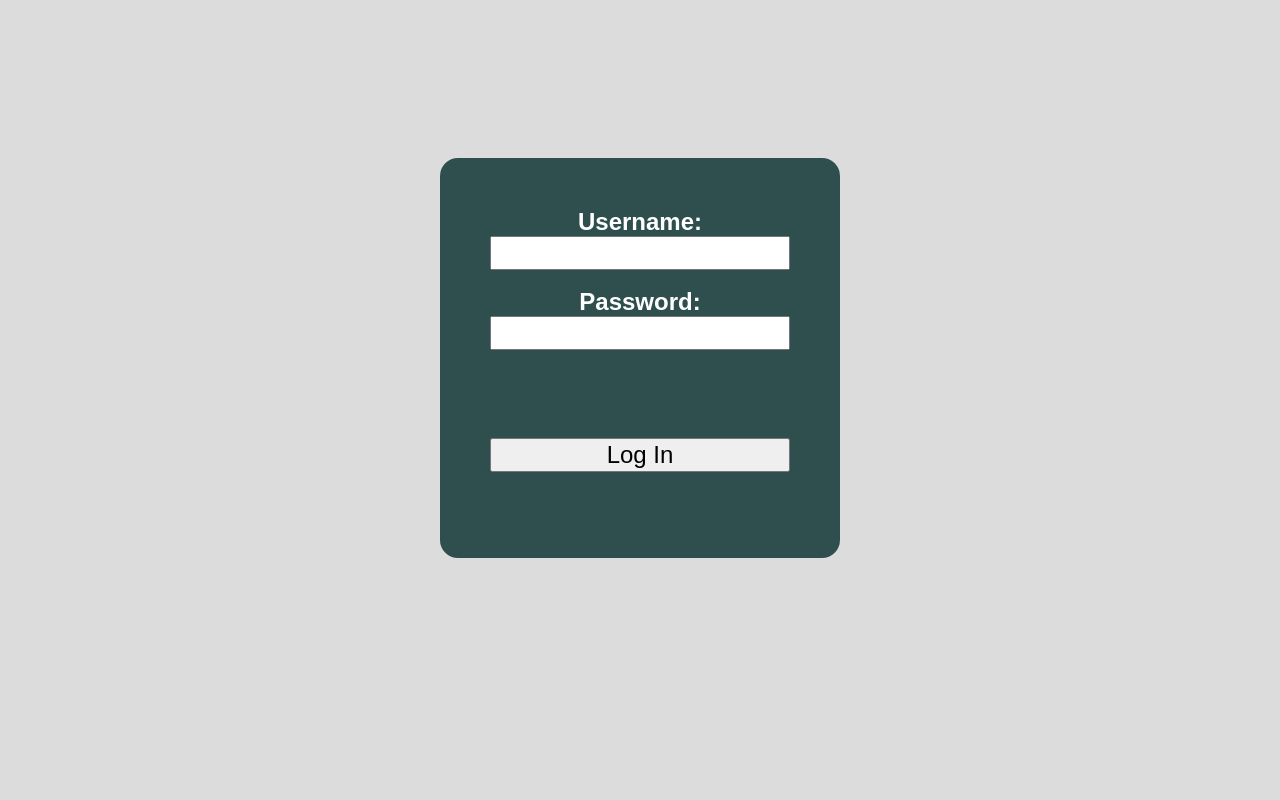
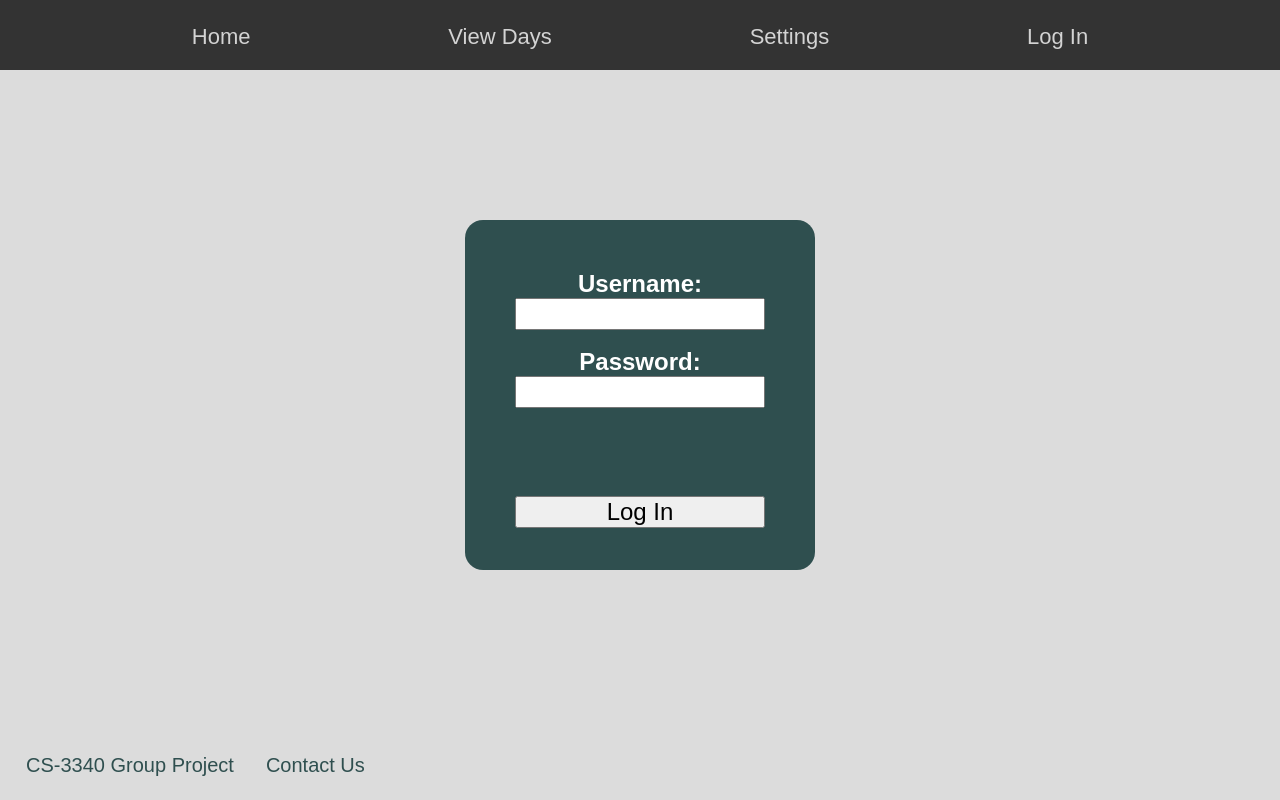
Before and after one commit to alexb192/95E18A186B127, a PHP site: page /login.php in a window 1280 px wide. Run offline with PHP 8.4, Linux system fonts and the light colour scheme.

Commit message:
login page adjusted

```diff
--- a/loginandDB/contactus.php
+++ b/loginandDB/contactus.php
@@ -32,7 +32,11 @@
 
       </form>
     </div>
+    <form method="post">
 
+        <input class="submitbutton" type="submit" value="Submit" />
+
+      </form>
 
 
 
--- a/loginandDB/login.php
+++ b/loginandDB/login.php
@@ -1,6 +1,11 @@
 <?php
 require_once('common.php');
+
+$content = "This is the page content";
+include('masterpage.php');
+
 ?>
+
 <!DOCTYPE html>
 <link rel="stylesheet" type="text/css" href="loginpage.css" />
 
@@ -10,13 +15,15 @@ require_once('common.php');
   </head>
 
   <body>
-    <div>
+    <div class="container">
+
       <form action="processlogin.php" method="post">
         <b>Username:</b> <input type="text" name="uname" /><br />
         <b>Password:</b> <input type="password" name="pass" /><br />
         <input class="submitbutton" type="submit" value="Log In" />
 
       </form>
+
     </div>
   </body>
 </html>
--- a/loginandDB/loginpage.css
+++ b/loginandDB/loginpage.css
@@ -1,6 +1,8 @@
 body {
+
   background-color: gainsboro;
   font-family: "Poppins", sans-serif;
+
 }
 
 input {
@@ -12,6 +14,12 @@ button {
   margin-top: 70px;
 }
 
+.container {
+  display: flex;
+  justify-content: center;
+}
+
+
 form b {
   display: flex;
   justify-content: center;
@@ -22,20 +30,22 @@ form b {
 form {
   display: flex;
   flex-direction: column;
+
   background-color: darkslategray;
-  width: 300px;
-  height: 300px;
+  width: 350px;
+  height: 350px;
   border: 5px darkgray;
   padding: 50px;
   margin: 20px;
   border-radius: 18px;
   margin-top: 150px;
 }
+/*
+#loginform {
 
-div {
   display: flex;
-  justify-content: center;
-}
+  justify-content: center; */
+
 
 .submitbutton {
   margin-top: 70px;
--- a/loginandDB/masterpage.php
+++ b/loginandDB/masterpage.php
@@ -3,6 +3,7 @@ require_once('common.php');
 ?>
 
 <!DOCTYPE html>
+<html>
 <link rel="stylesheet" type="text/css" href="masterpagestyle.css" />
 
 <title>
@@ -30,10 +31,16 @@ require_once('common.php');
 </body>
 
 <div>
+
+<footer id="footer">
+
   <nav>
     <ul class="footeritems">
       <li>CS-3340 Group Project</li>
       <li><a href="contactus.php">Contact Us</a></li>
     </ul>
   </nav>
+
+</footer>
 </div>
+</html>
--- a/loginandDB/masterpagestyle.css
+++ b/loginandDB/masterpagestyle.css
@@ -9,15 +9,28 @@ div nav ul {
   list-style: inside;
 }
 
+
+#footer {
+
+  position: absolute;
+  bottom: 0;
+
+
+  }
+
 .footeritems {
   display: flex;
   flex-direction: row;
+
+
   height: 70px;
   list-style-type: none;
   padding: 10px;
   bottom: 0;
   position: fixed;
 }
+
+
 
 .footeritems li {
   text-align: center;
```
Also changed, not shown: loginandDB/processcontactus.php (added, +37 -0 lines).
